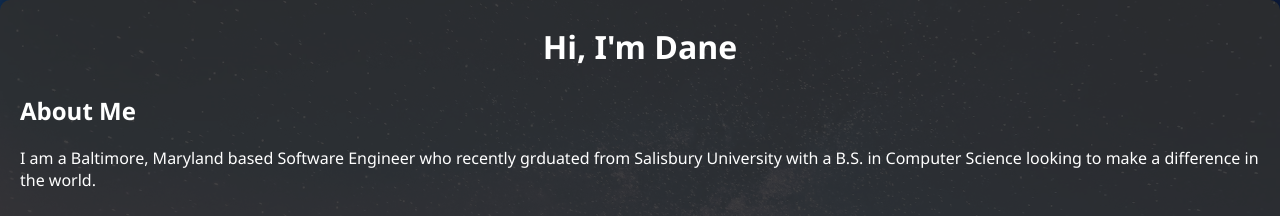
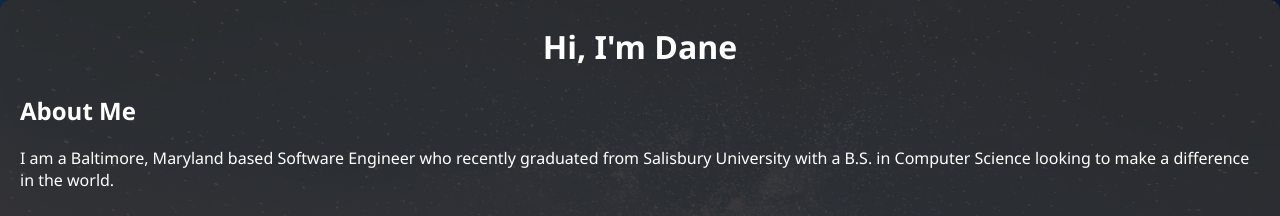
Before and after one commit to dakers01/dakers01.github.io, a plain HTML site: page index.html in a window 1280 px wide. Shown: the top 216 px of the page. Drawn offline with Linux system fonts and the light colour scheme.

Commit message:
Formatting

```diff
--- a/index.html
+++ b/index.html
@@ -14,7 +14,7 @@
 		</div>
         <div class="section">
             <h2>About Me</h2>
-            <p>I am a Baltimore, Maryland based Software Engineer who recently grduated from Salisbury University with a B.S. in Computer Science looking to make a difference in the world.</p>
+            <p>I am a Baltimore, Maryland based Software Engineer who recently graduated from Salisbury University with a B.S. in Computer Science looking to make a difference in the world.</p>
         	<p>
 		</div>
         <div class="section">
```
